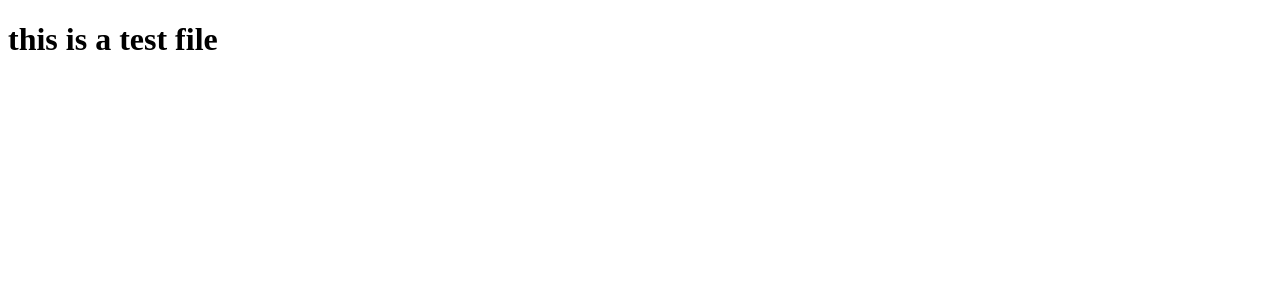
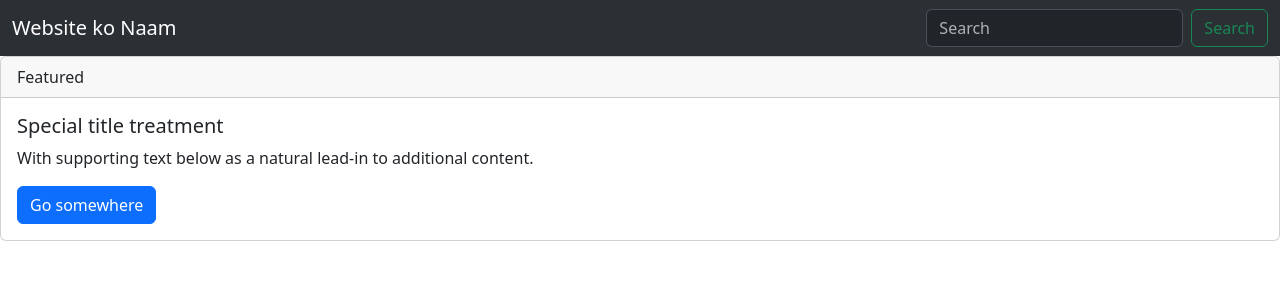
Before and after one commit to JoshiPrabin/ProjectX, a Django app: page / in a window 1280 px wide. Shown: the top 300 px of the page. Run offline with Django 4.2, Linux system fonts and the light colour scheme.

Commit message:
Navbar and Card added

```diff
--- a/projectx/templates/index.html
+++ b/projectx/templates/index.html
@@ -1,12 +1,35 @@
-<!DOCTYPE html>
+<!doctype html>
 <html lang="en">
-<head>
-    <meta charset="UTF-8">
-    <meta http-equiv="X-UA-Compatible" content="IE=edge">
-    <meta name="viewport" content="width=device-width, initial-scale=1.0">
+  <head>
+    <meta charset="utf-8">
+    <meta name="viewport" content="width=device-width, initial-scale=1">
     <title>Test Document</title>
-</head>
-<body>
-    <h1>this is a test file</h1>
-</body>
+    <link href="https://cdn.jsdelivr.net/npm/bootstrap@5.3.0-alpha1/dist/css/bootstrap.min.css" rel="stylesheet" integrity="sha384-GLhlTQ8iRABdZLl6O3oVMWSktQOp6b7In1Zl3/Jr59b6EGGoI1aFkw7cmDA6j6gD" crossorigin="anonymous">
+  </head>
+  <body>
+    <!--Navbar-->
+    <nav class="navbar bg-body-tertiary" data-bs-theme="dark">
+        <div class="container-fluid">
+          <a class="navbar-brand">Website ko Naam</a>
+          <div class="Search">
+          <form class="d-flex" role="search">
+            <input class="form-control me-2" type="search" placeholder="Search" aria-label="Search">
+            <button class="btn btn-outline-success" type="submit">Search</button>
+          </form>
+        </div>
+        </div>
+      </nav>
+      <!--Content-->
+      <div class="card">
+        <div class="card-header">
+          Featured
+        </div>
+        <div class="card-body">
+          <h5 class="card-title">Special title treatment</h5>
+          <p class="card-text">With supporting text below as a natural lead-in to additional content.</p>
+          <a href="#" class="btn btn-primary">Go somewhere</a>
+        </div>
+      </div>
+    <script src="https://cdn.jsdelivr.net/npm/bootstrap@5.3.0-alpha1/dist/js/bootstrap.bundle.min.js" integrity="sha384-w76AqPfDkMBDXo30jS1Sgez6pr3x5MlQ1ZAGC+nuZB+EYdgRZgiwxhTBTkF7CXvN" crossorigin="anonymous"></script>
+  </body>
 </html>
```
